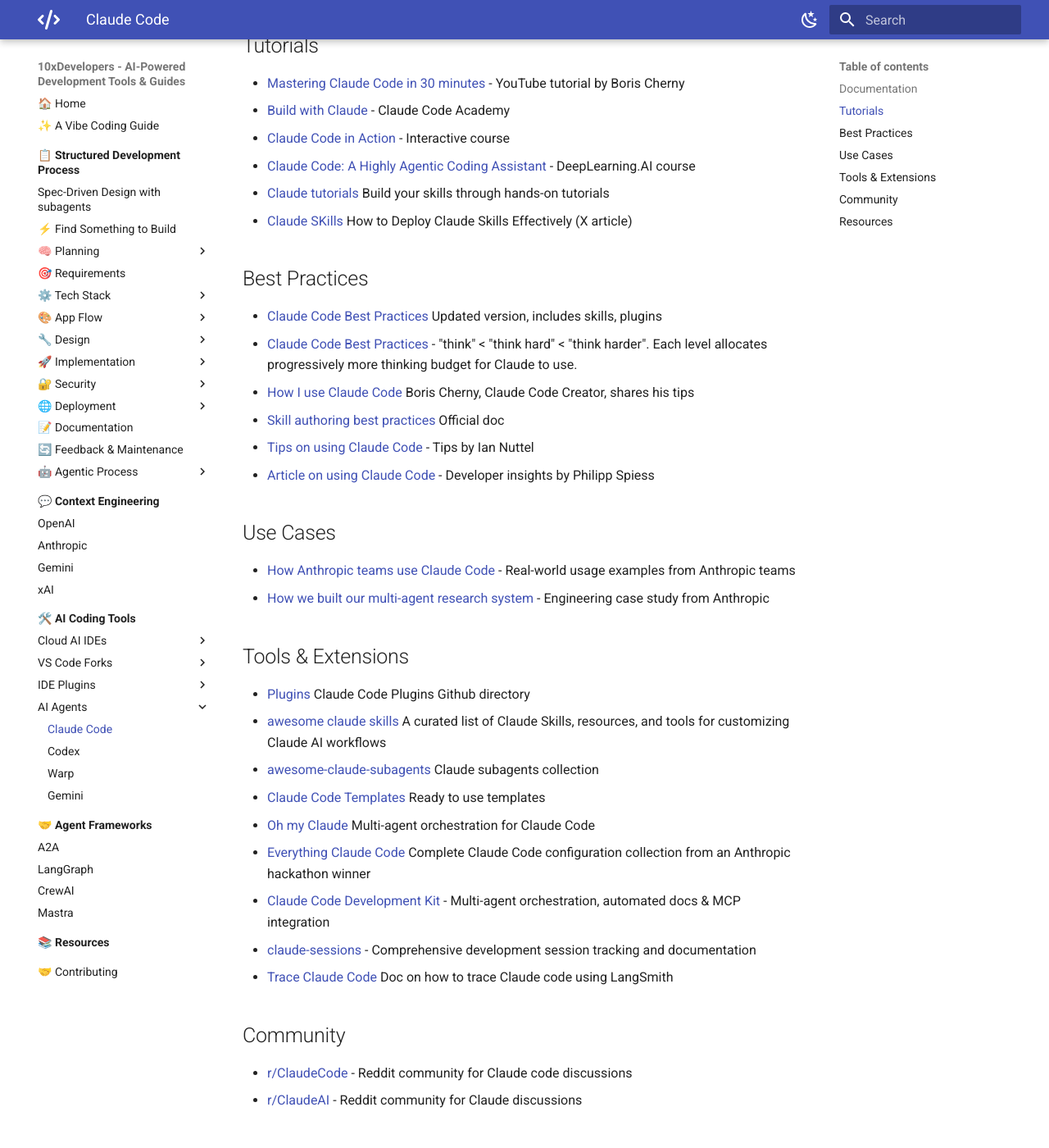
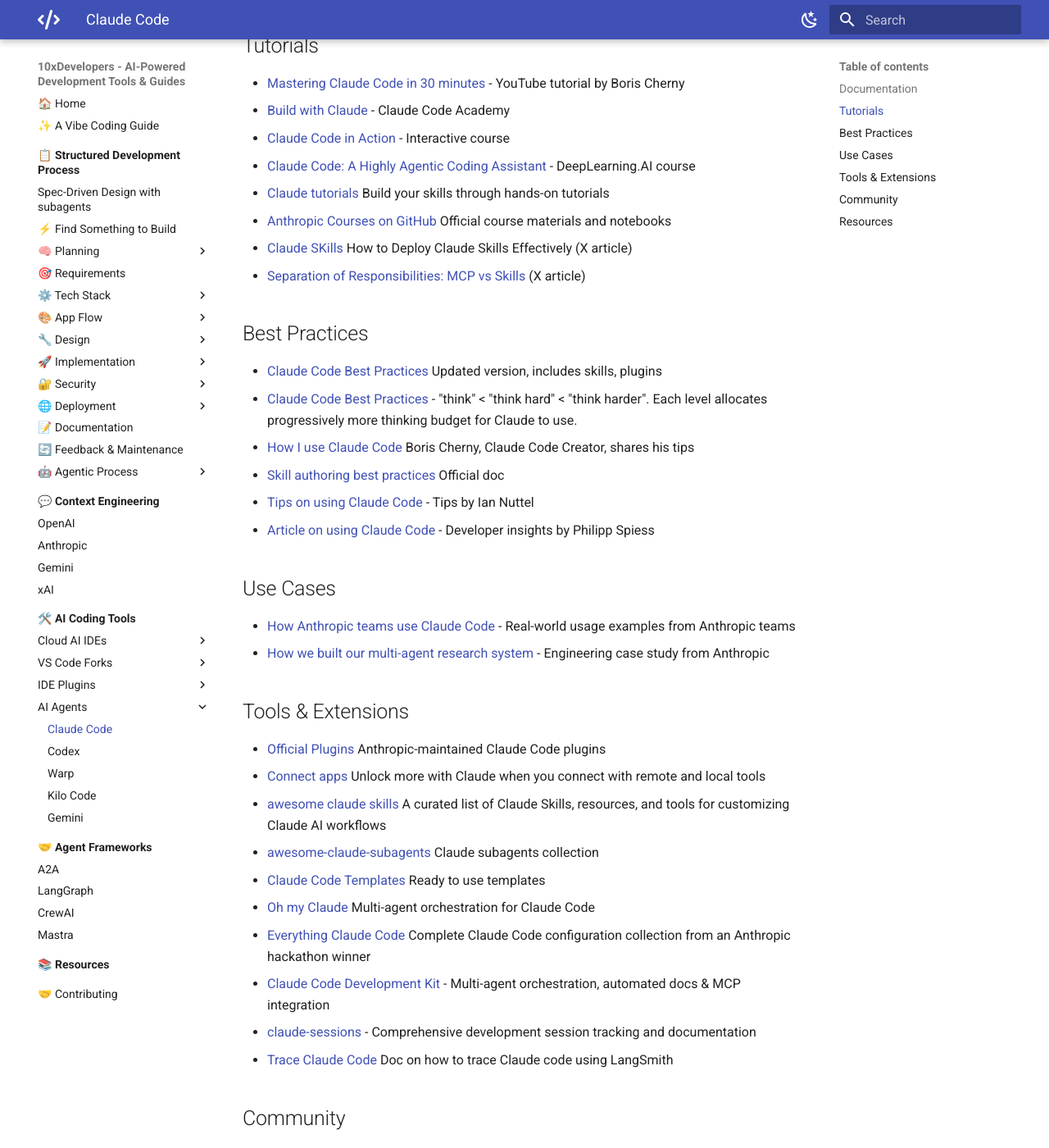
Before and after one commit to shlomoc/10xdev, an MkDocs documentation site: the page built from docs/ai-coding-tools/ai-agents/claude-code.md, in a window 1280 px wide and 1400 px high, scrolled down 652 px. Shown: the whole window at 82% size. Built offline with MkDocs 1.6.1 and Material for MkDocs 9.7.7, drawn with Linux system fonts in a browser that asks for light colours.

Commit message:
docs: enhance AI coding tools documentation with new resources for Claude Code and Kilo; update OpenAI tools and resources

```diff
--- a/docs/ai-coding-tools/ai-agents/claude-code.md
+++ b/docs/ai-coding-tools/ai-agents/claude-code.md
@@ -23,7 +23,9 @@ Claude code is a CLI that can also be used with an IDE like VS Code.
 - [Claude Code in Action](https://anthropic.skilljar.com/claude-code-in-action) - Interactive course
 - [Claude Code: A Highly Agentic Coding Assistant](https://learn.deeplearning.ai/courses/claude-code-a-highly-agentic-coding-assistant) - DeepLearning.AI course
 - [Claude tutorials](https://claude.com/resources/tutorials) Build your skills through hands-on tutorials
+- [Anthropic Courses on GitHub](https://github.com/anthropics/courses) Official course materials and notebooks
 - [Claude SKills](https://x.com/aiedge_/status/2015822565500194961) How to Deploy Claude Skills Effectively (X article)
+- [Separation of Responsibilities: MCP vs Skills](https://x.com/dani_avila7/status/2014409635370041517) (X article)
 
 ## Best Practices
 - [Claude Code Best Practices](https://code.claude.com/docs/en/best-practices) Updated version, includes skills, plugins
@@ -41,10 +43,10 @@ Claude code is a CLI that can also be used with an IDE like VS Code.
 
 ## Tools & Extensions
 
-- [Plugins](https://github.com/anthropics/claude-code/tree/main/plugins) Claude Code Plugins Github directory
+- [Official Plugins](https://github.com/anthropics/claude-plugins-official) Anthropic-maintained Claude Code plugins
+- [Connect apps](https://claude.ai/directory) Unlock more with Claude when you connect with remote and local tools
 - [awesome claude skills](https://github.com/ComposioHQ/awesome-claude-skills) A curated list of Claude Skills, resources, and tools for customizing Claude AI workflows
 - [awesome-claude-subagents](https://github.com/VoltAgent/awesome-claude-code-subagents) Claude subagents collection
-
 - [Claude Code Templates](https://www.aitmpl.com/) Ready to use templates
 - [Oh my Claude](https://yeachan-heo.github.io/oh-my-claudecode-website/) Multi-agent orchestration for Claude Code
 - [Everything Claude Code](https://github.com/affaan-m/everything-claude-code) Complete Claude Code configuration collection from an Anthropic hackathon winner
--- a/mkdocs.yml
+++ b/mkdocs.yml
@@ -161,6 +161,7 @@ nav:
       - Claude Code: ai-coding-tools/ai-agents/claude-code.md
       - Codex: ai-coding-tools/ai-agents/codex.md
       - Warp: ai-coding-tools/ai-agents/warp.md
+      - Kilo Code: ai-coding-tools/ai-agents/kilo.md
       - Gemini: ai-coding-tools/ai-agents/gemini-cli.md
   - 🤝 Agent Frameworks:
     - Overview: agent-frameworks/index.md
```
Also changed, not shown: docs/ai-coding-tools/ai-agents/kilo.md (added, +4 -0 lines), docs/index.md (+2 -0 lines), docs/prompt-engineering/openai.md (+2 -1 lines), docs/resources/index.md (+1 -1 lines).
